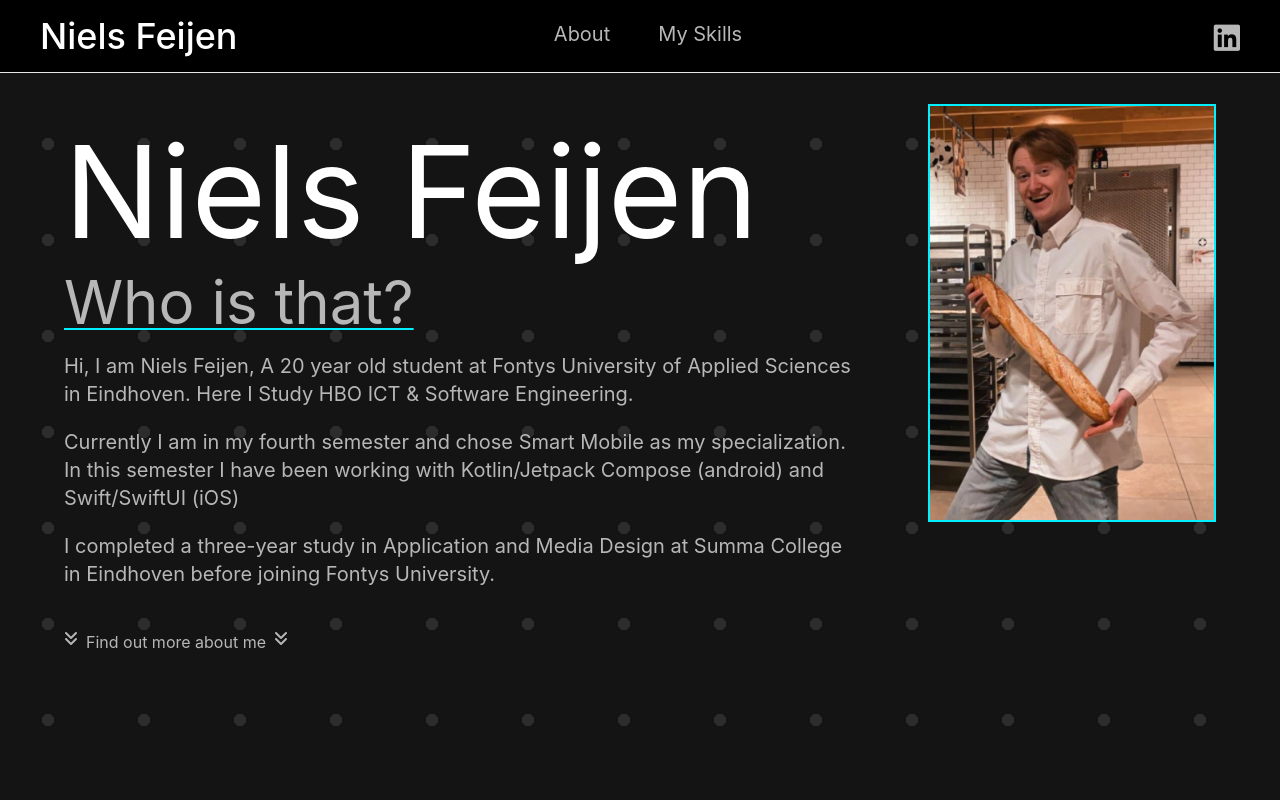
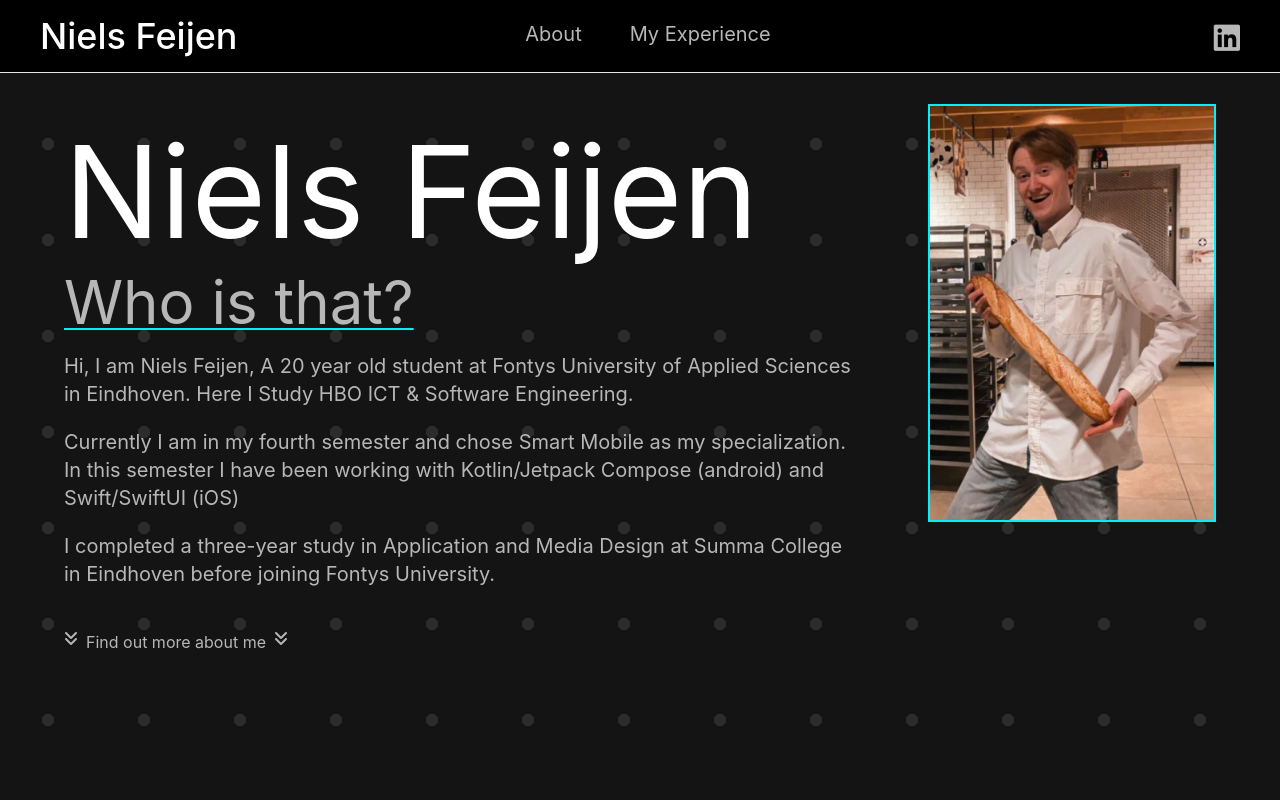
Before and after one commit to FontysNiels/NielsFeijen, a React (Create React App) app: page / in a window 1280 px wide. Shown: the top 800 px of the page. Built offline with nearby package versions, Linux system fonts and the light colour scheme.

Commit message:
experience navbar

```diff
--- a/src/components/navigation.js
+++ b/src/components/navigation.js
@@ -9,7 +9,7 @@ const navbar = () => {
                 </div>
                 <div class='mt-5 text-xl w-1/3 text-center text-portfolioGray'>
                     <button class="no-underline hover:underline mr-12 hover:text-white decoration-accent" onClick={() => { document.getElementById("about").scrollIntoView({ behavior: "smooth" }) }}>About</button>
-                    <button class="no-underline hover:underline hover:text-white decoration-accent" onClick={() => { document.getElementById("skills").scrollIntoView({ behavior: "smooth" }) }}>My Skills</button>
+                    <button class="no-underline hover:underline hover:text-white decoration-accent" onClick={() => { document.getElementById("skills").scrollIntoView({ behavior: "smooth" }) }}>My Experience</button>
                 </div>
                 <div className='w-1/3 text-right text-portfolioGray mr-10 mt-5 hover:text-white'>
                     <a href='https://www.linkedin.com/in/niels-feijen-13838816b/' target="_blank" >
```
